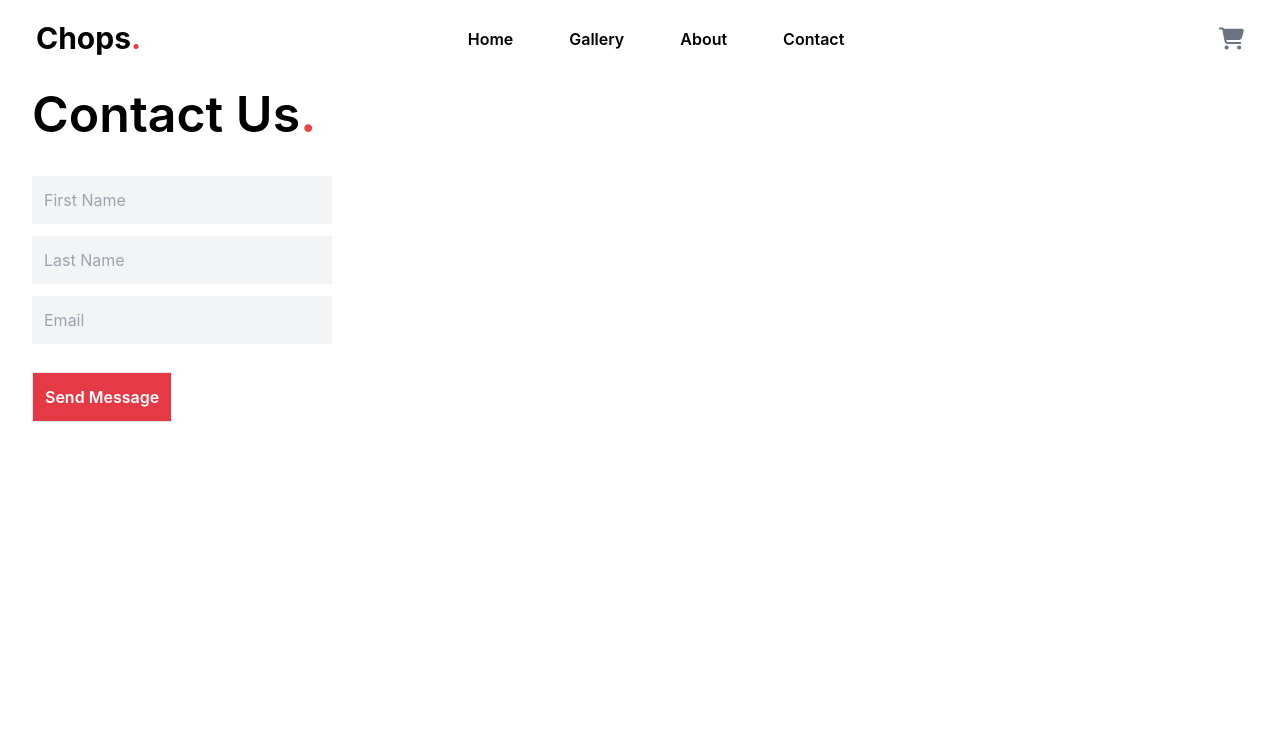
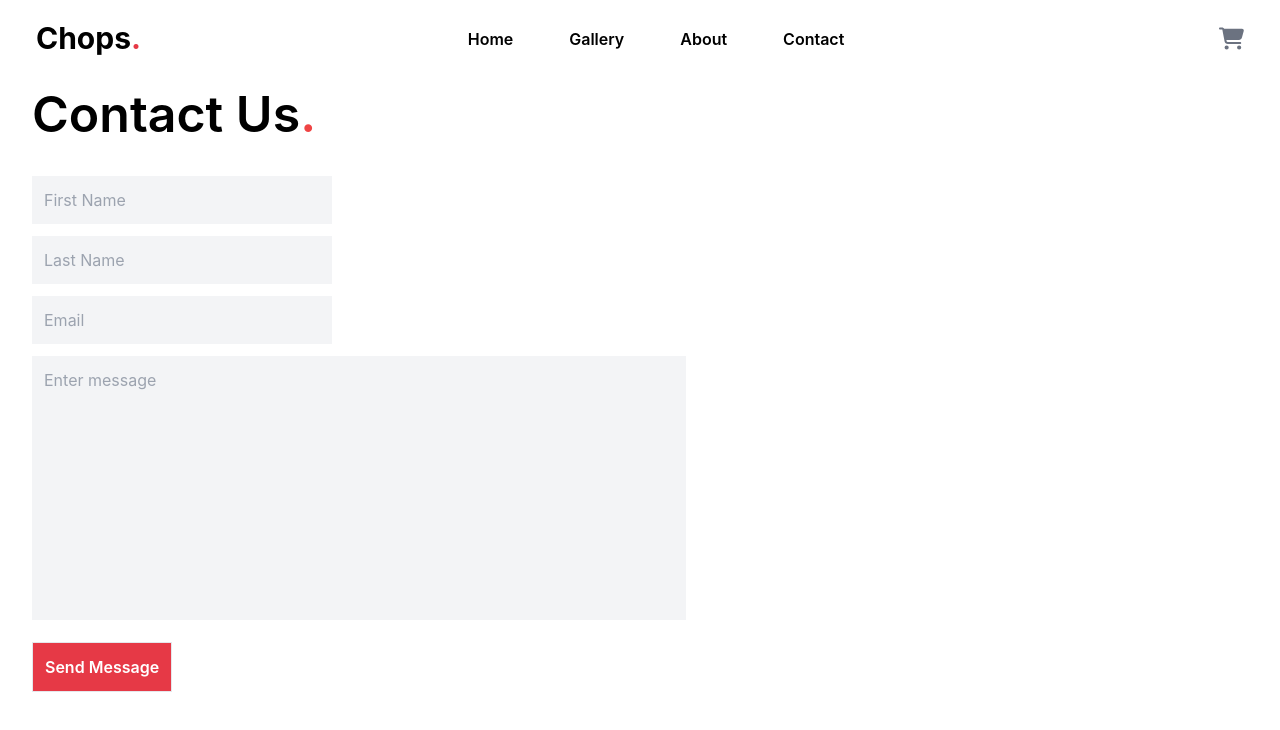
Before and after one commit to ifubaraboye/chops., a React (Create React App) app: page /contact in a window 1280 px wide. Shown: the top 730 px of the page. Built offline with nearby package versions, Linux system fonts and the light colour scheme; a web font is replaced by a local one.

Commit message:
modified file

```diff
--- a/src/pages/Contact.js
+++ b/src/pages/Contact.js
@@ -17,13 +17,13 @@ export function Contact() {
                 <input type="email" placeholder="Email" className="p-3 bg-gray-100 w-[300px] mb-3 focus:outline-none"></input> <br></br>
                 {/* <input type="textarea" className="w-[500px]  bg-gray-100 focus:outline-none" placeholder="Your Message" ></input> */}
 
-                <div className="sm:hidden lg:visible">
-                <textarea className="bg-gray-100 p-3 resize-none focus:outline-none " placeholder="Enter message" rows={10} cols={60}></textarea>
+                <div className="hidden lg:block">
+                <textarea className="bg-gray-100 p-3 resize-none focus:outline-none" placeholder="Enter message" rows={10} cols={60}></textarea>
 
                 </div>
 
                 <div className="lg:hidden">
-                <textarea className="bg-gray-100 p-3 resize-none focus:outline-none " placeholder="Enter message" rows={10} cols={28}></textarea>
+                <textarea className="bg-gray-100 p-3 resize-none focus:outline-none " placeholder="Enter message" rows={10} cols={30}></textarea>
                 </div>
               </div>
               <div className="pb-10">
--- a/src/pages/Gallery.js
+++ b/src/pages/Gallery.js
@@ -12,7 +12,7 @@ export function Gallery() {
     <div>
       <Navbar />
       <div className="px-8">
-        <h1 className="text-[50px] font-bold flex">Gallery <span className="text-red-500">.</span> </h1>
+        <h1 className="text-[50px] font-bold flex mb-6">Gallery <span className="text-red-500">.</span> </h1>
 
         <div className="grid gap-y-5 md:grid-cols-2 md:gap-x-5 lg:grid-cols-5 pb-20">
           <img src={Chicken} alt="chicken"></img>
```
